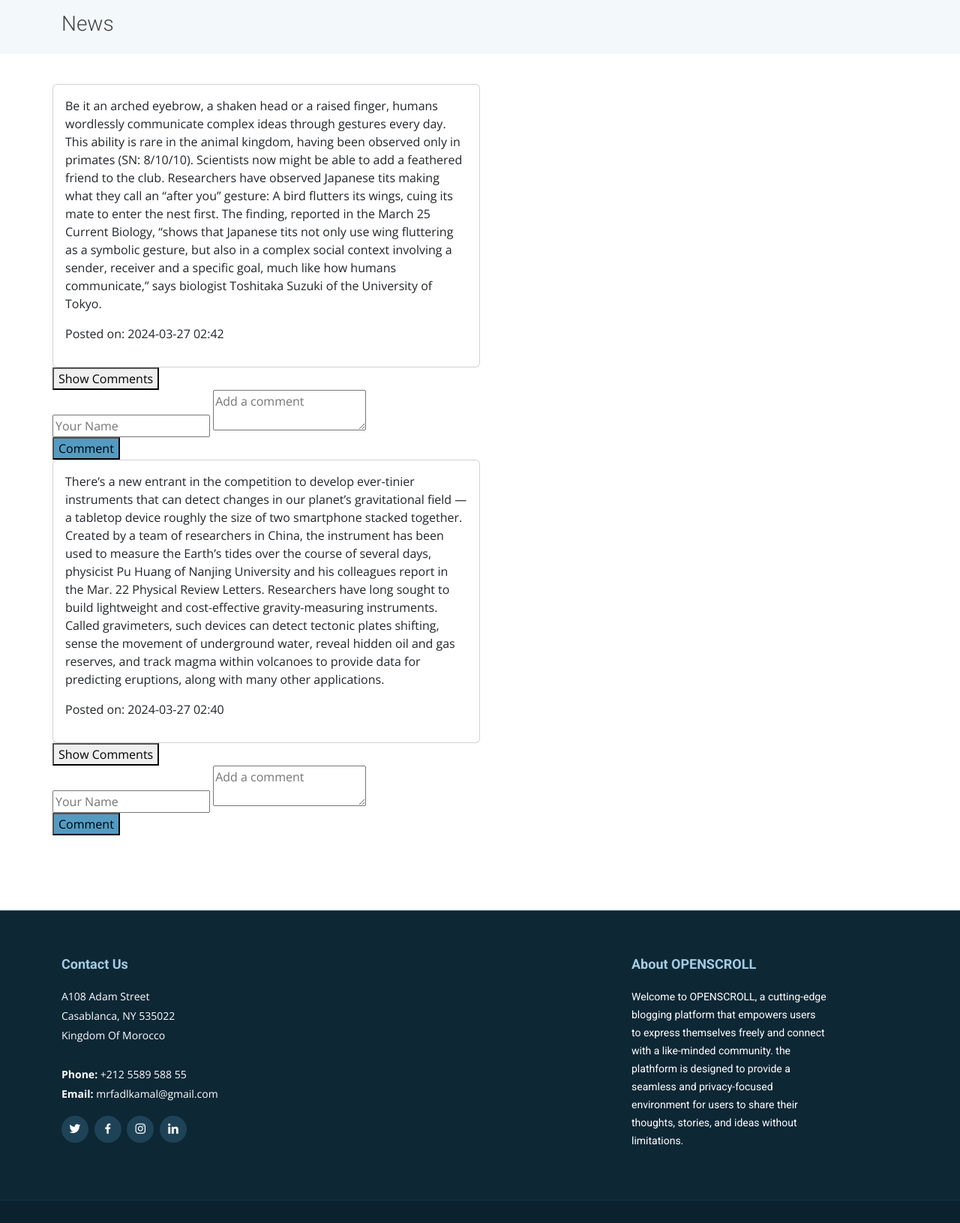
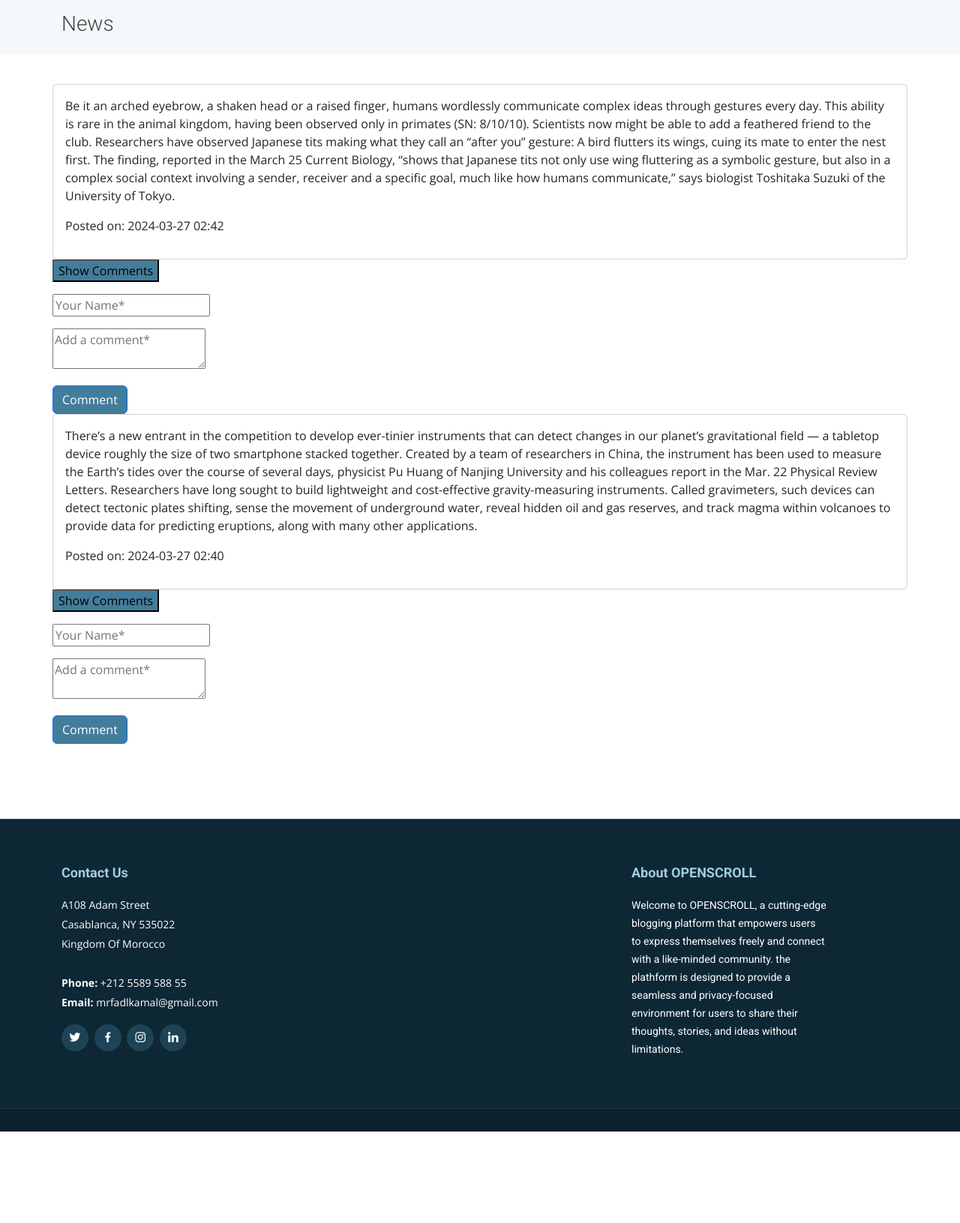
Before and after one commit to Alexus91/OPENSCROLL, a Flask app: page /blog in a window 1280 px wide. Shown: the part 80-1711 px from the top of the page at 75% size. After the commit the page ends 1589 px from the top, so only its background shows below. Run offline with Flask 3, Linux system fonts and the light colour scheme; data comes from the database, SQL or seed files in the repository; some libraries are stand-ins or nearby versions.

Commit message:
all changes in the front

```diff
--- a/webapp/templates/blog.html
+++ b/webapp/templates/blog.html
@@ -79,7 +79,7 @@
             <section id="blog" class="blog">
                 <div class="container accordion-button">
                     <div class="row">
-                        <div class="row-cols-md-2">
+                        <div class="row-cols-md-1">
                             <!-- Loop through public posts -->
                             {% for post in public_posts|reverse %}
                             <div class="note-container">
@@ -106,15 +106,21 @@
                                     </ul>
                                 </div>
                                 <!-- Button to toggle comments visibility -->
-                                <button class="toggle-comments-btn" data-note-id="{{ post.id }}">Show Comments</button>
+                                <button class="toggle-comments-btn " data-note-id="{{ post.id }}" style="background: #437d9c;">Show Comments</button>
                                 <!-- Form for adding new comment -->
                                 <form class="comment-form" action="{{ url_for('views.add_comment') }}" method="post">
-                                    <input type="hidden" name="note_id" value="{{ post.id }}">
-                                    <input type="text" name="commenter_name" placeholder="Your Name">
-                                    <!-- Input field for commenter's name -->
-                                    <textarea name="content" rows="2" placeholder="Add a comment"></textarea>
-                                    <div style="position: relative; z-index: 1;">
-                                        <button type="submit" class="btn-get-started animate__animated animate__fadeInUp" style="background: #549bc2;">Comment</button>
+                                    <div class="row">
+                                        <div class="form-group mt-3">
+                                            <input type="hidden" name="note_id" value="{{ post.id }}">
+                                            <input type="text" name="commenter_name" placeholder="Your Name*">
+                                            <!-- Input field for commenter's name -->
+                                            <div class="form-group mt-3">
+                                                <textarea name="content" rows="2" placeholder="Add a comment*"></textarea>
+                                            </div>
+                                            <div style="position: relative; z-index: 1;" class="form-group mt-3">
+                                                <button type="submit" class="btn btn-primary" style="background: #437d9c;">Comment</button>
+                                            </div>
+                                        </div>
                                     </div>
                                 </form>
                             </div>
```
